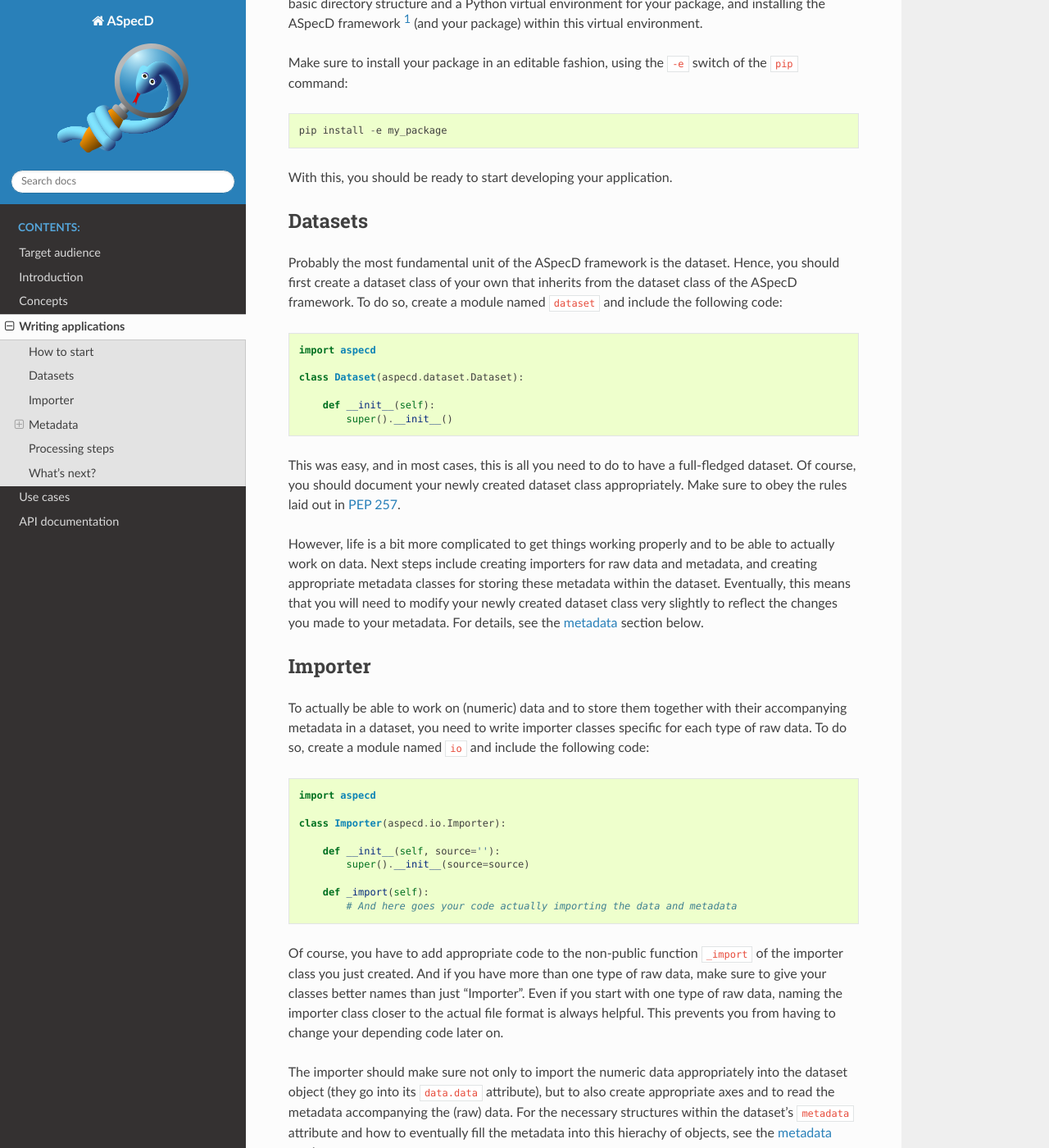
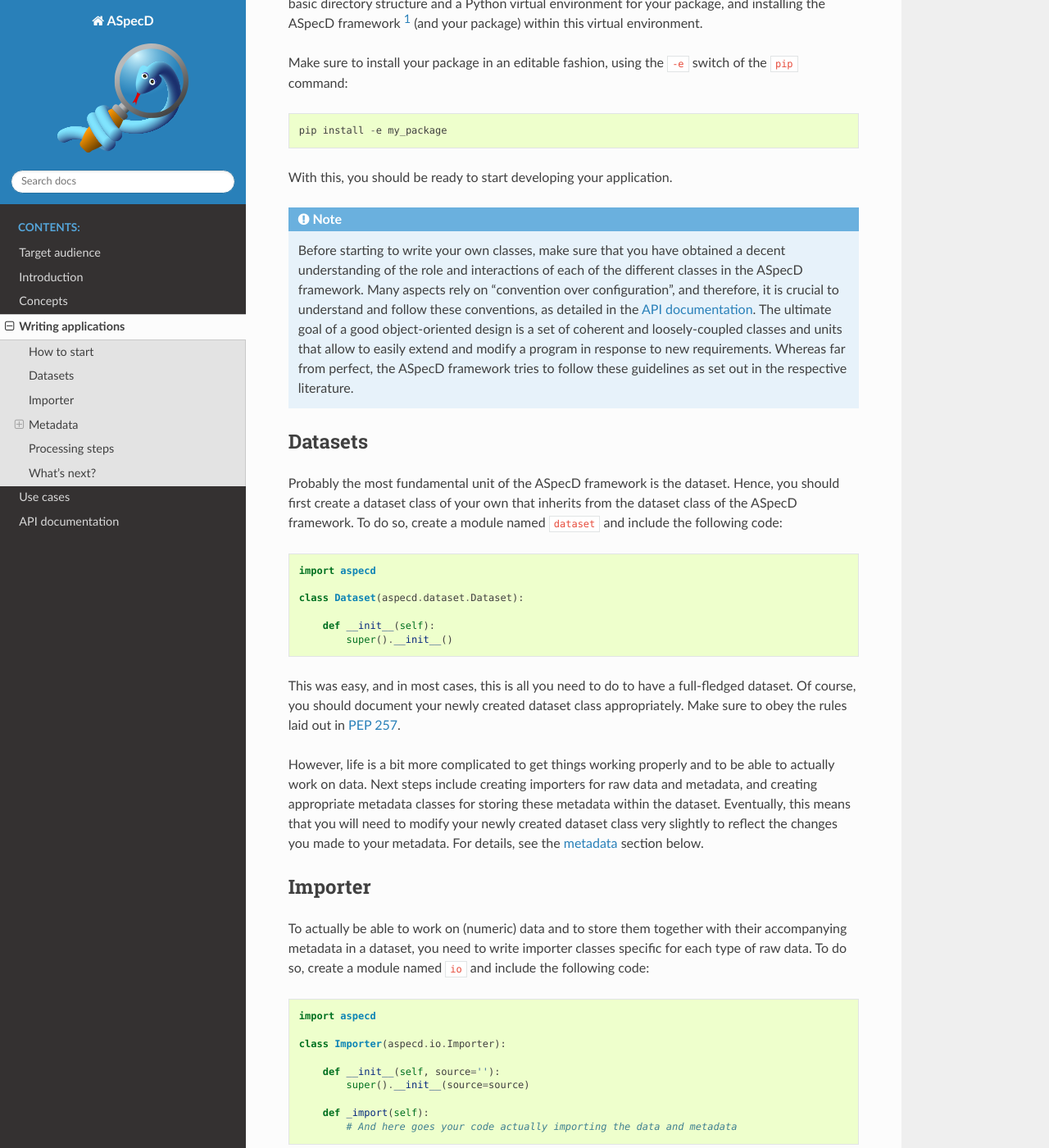
Before and after one commit to tillbiskup/aspecd, a Sphinx documentation site: the page built from docs/applications.rst, in a window 1280 px wide and 1400 px high, scrolled down 463 px. Shown: the whole window at 82% size. Built offline with Sphinx 7.4.7 and the Read the Docs theme 2.0.0, drawn with Linux system fonts in a browser that asks for light colours; some of the changed text lies outside the part shown.

Commit message:
Add comment on how to start writing applications based on ASpecD

```diff
--- a/docs/applications.rst
+++ b/docs/applications.rst
@@ -19,6 +19,10 @@ Make sure to install your package in an editable fashion, using the ``-e`` switc
   pip install -e my_package
 
 With this, you should be ready to start developing your application.
+
+
+.. note::
+    Before starting to write your own classes, make sure that you have obtained a decent understanding of the role and interactions of each of the different classes in the ASpecD framework. Many aspects rely on "convention over configuration", and therefore, it is crucial to understand and follow these conventions, as detailed in the :doc:`API documentation <api/index>`. The ultimate goal of a good object-oriented design is a set of coherent and loosely-coupled classes and units that allow to easily extend and modify a program in response to new requirements. Whereas far from perfect, the ASpecD framework tries to follow these guidelines as set out in the respective literature.
 
 
 Datasets
```
Also changed, not shown: other parts of docs/applications.rst (+1 -1 lines), 1 other file.
